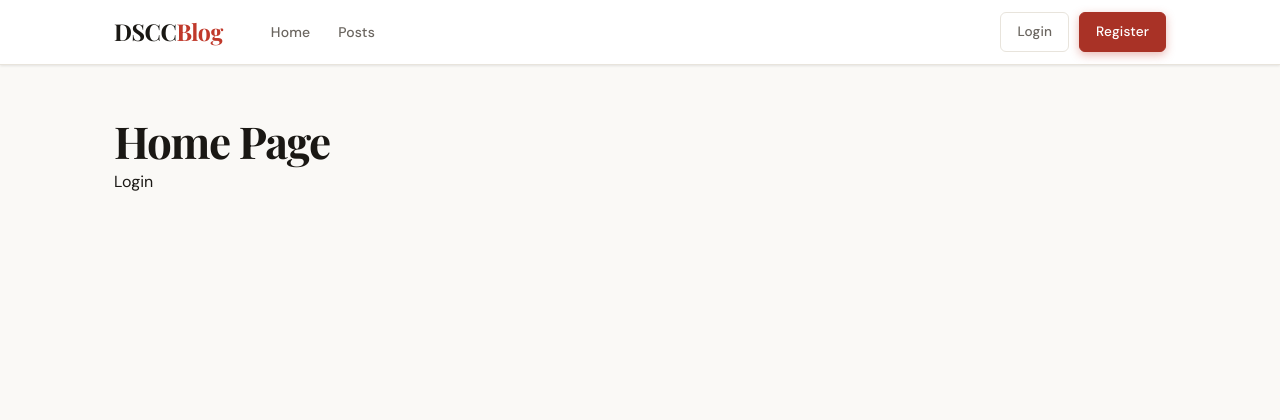
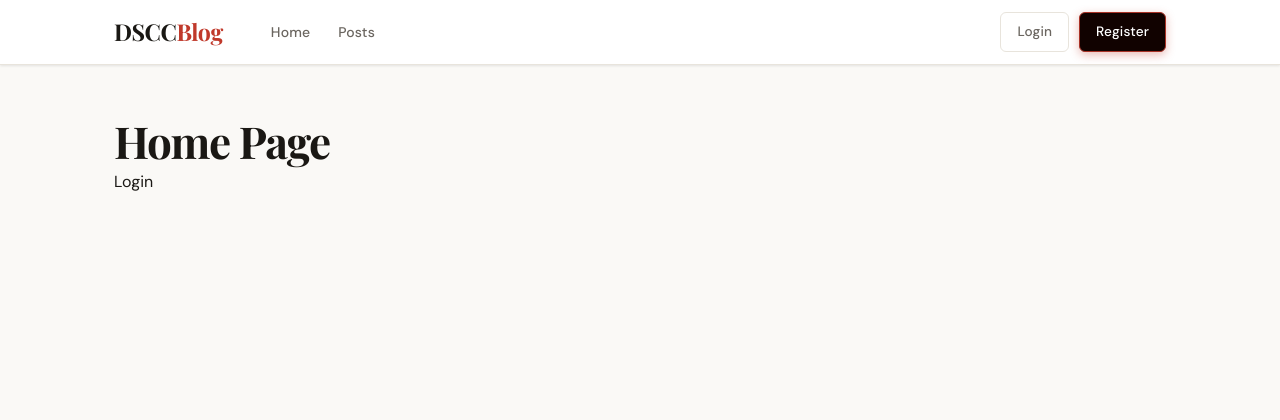
Before and after one commit to 00017024/dscc-project, a Django app: page / in a window 1280 px wide, with the pointer over the restyled element. Shown: the top 420 px of the page. Run offline with Django 5.2, Linux system fonts and the light colour scheme; some web fonts are replaced.

Commit message:
Trigger deploy

```diff
--- a/core/static/css/style.css
+++ b/core/static/css/style.css
@@ -197,7 +197,7 @@ ul { list-style: none; }
 }
 
 .btn--primary:hover {
-  background: #a93226;
+  background: #110200;
   border-color: #a93226;
   box-shadow: 0 3px 10px rgba(192,57,43,.35);
 }
```
